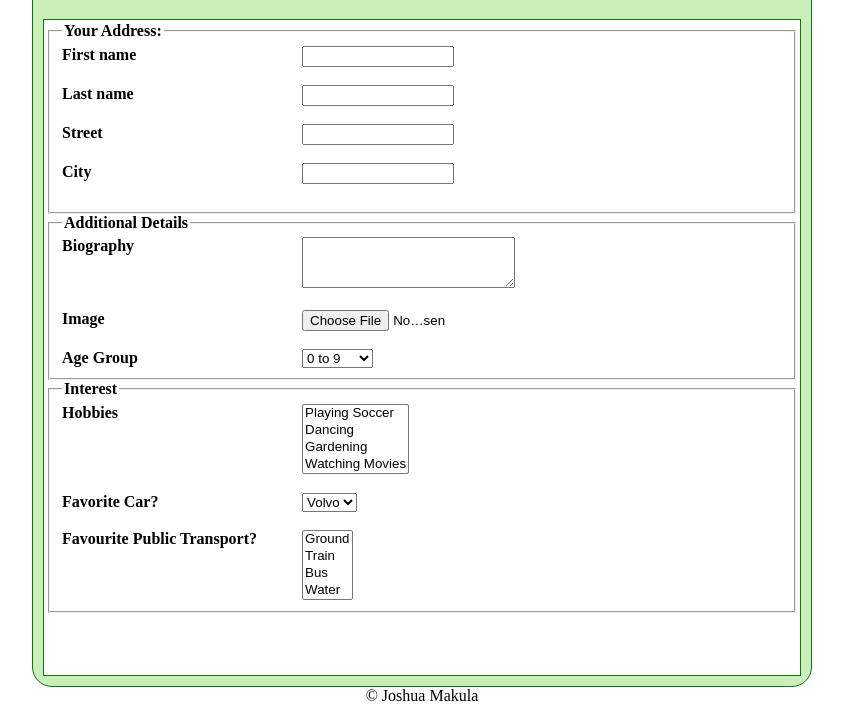
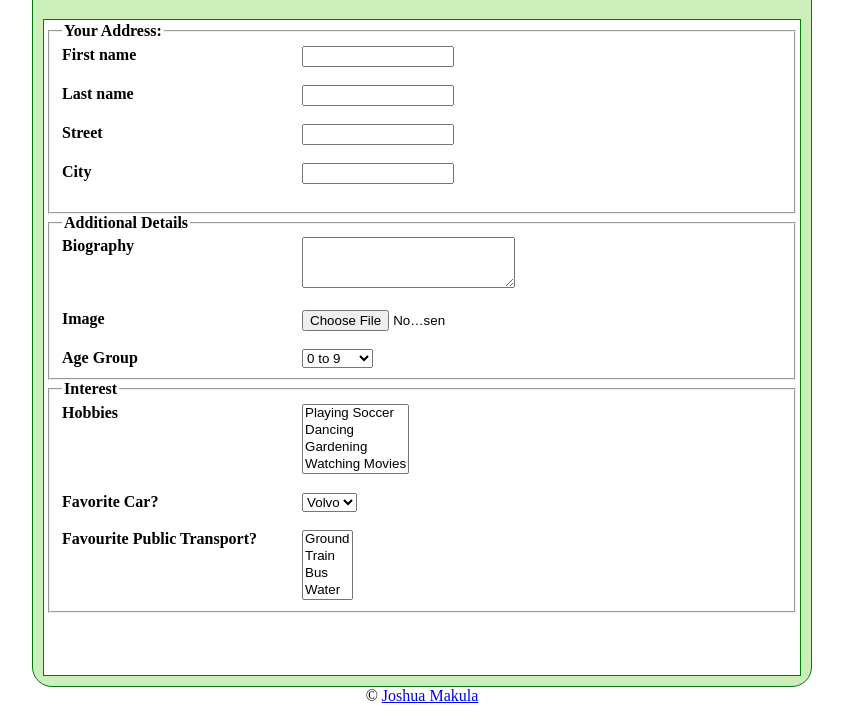
Before and after one commit to joshuamakula/form, a plain HTML site: page index.html in a window 1280 px wide. Shown: the part 80-800 px from the top of the page, without its empty margins (218-1061 px from the left). Drawn offline with Linux system fonts and the light colour scheme.

Commit message:
added link

```diff
--- a/index.html
+++ b/index.html
@@ -122,7 +122,7 @@
   </div>
   </div>
 
-  <div style="text-align: center;">&copy; Joshua Makula</div>
+  <div style="text-align: center;">&copy; <a href="https://joshuamakula.github.io/form/">Joshua Makula</a> </div>
 
 
   <!-- <script src="bootstrap/js/bootstrap.min.js"></script>
```
